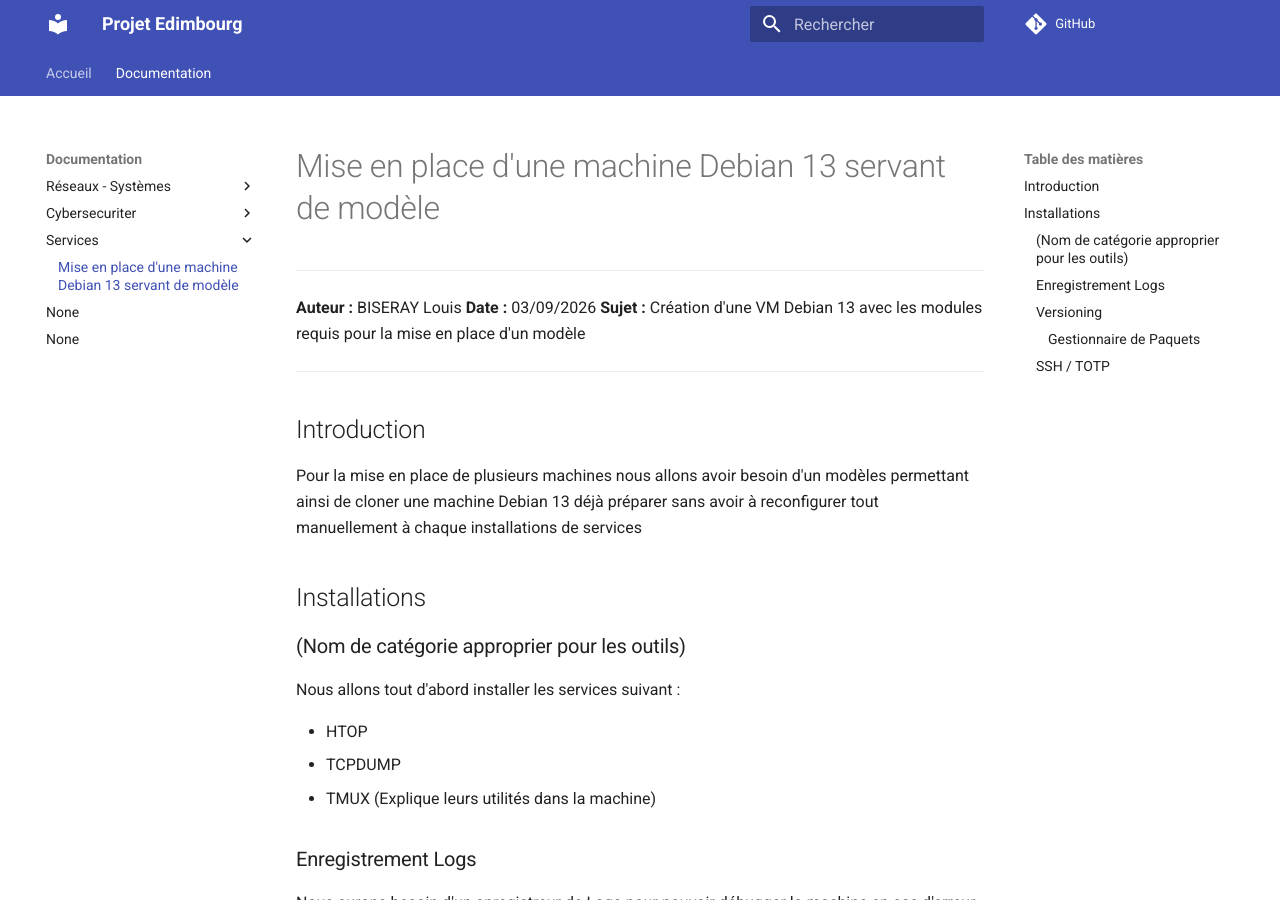
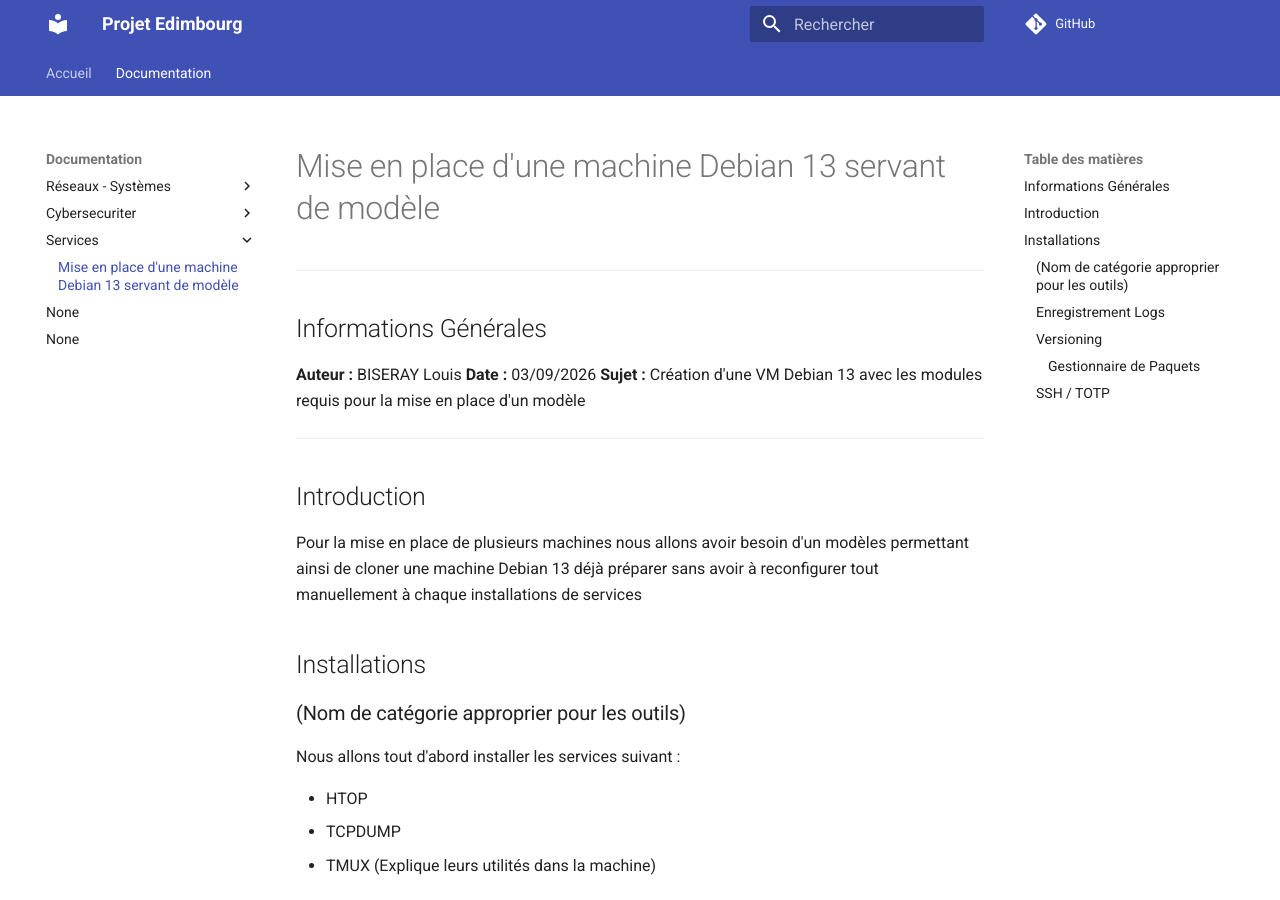
Before and after one commit to louisbiseray-bot/Edimbourg, an MkDocs documentation site: the page built from docs_edimbourg/Services/Mise en place d'une machine Debian 13 servant de modèle.md, in a window 1280 px wide and 900 px high. Built offline with MkDocs 1.6.1 and Material for MkDocs 9.7.7, drawn with Linux system fonts in a browser that asks for light colours; comment, search, counter and statistics services are not loaded; old or Windows-style settings are respelled for this version of MkDocs.

Commit message:
Changement de la mise en forme

```diff
--- a/docs_edimbourg/Services/Mise en place d'une machine Debian 13 servant de modèle.md
+++ b/docs_edimbourg/Services/Mise en place d'une machine Debian 13 servant de modèle.md
@@ -1,4 +1,5 @@
 ___
+## Informations Générales
 
 **Auteur :** BISERAY Louis
 **Date :** 03/09/2026
```
